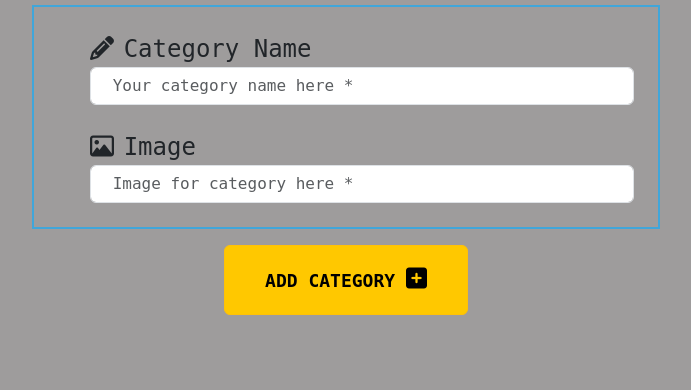
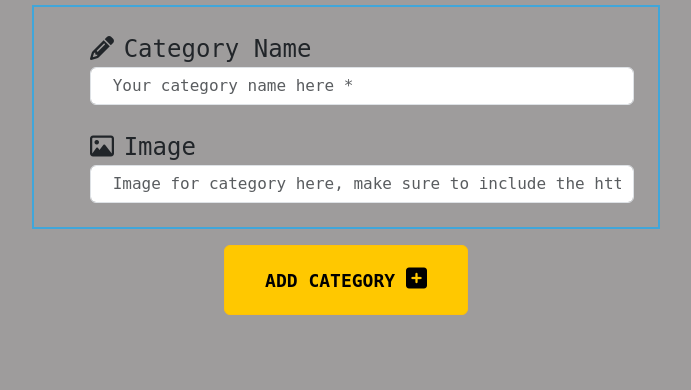
Before and after one commit to Esmael-Pinho/Third-Milestone-Project, a Flask app: page /add_category in a window 1280 px wide. Shown: the part 163-553 px from the top of the page, without its empty margins (294-985 px from the left). Run offline with Flask 2, Linux system fonts and the light colour scheme; some libraries are stand-ins or nearby versions.

Commit message:
added request exceptions to display flash error msg in case url provided is invalid for both add posts and category

```diff
--- a/coreshare/routes.py
+++ b/coreshare/routes.py
@@ -4,6 +4,7 @@ from werkzeug.security import generate_password_hash, check_password_hash
 from coreshare import app, db
 from coreshare.model import User, Category, Post
 import requests
+from requests.exceptions import MissingSchema, ConnectionError
 
 
 @app.route("/")
@@ -93,25 +94,34 @@ def add_category():
         category_name = request.form.get("category_name")
         category_image_url = request.form.get("category_image_url")
 
-        # Validate image URL
-        if not is_valid_image_url(category_image_url):
+        # Check if the user provided an image URL
+        if not category_image_url:
+            # If not, set a default image URL
+            category_image_url = "https://images.pexels.com/photos/3342739/pexels-photo-3342739.jpeg?auto=compress&cs=tinysrgb&w=1260&h=750&dpr=2"
+
+        try:
+            # Validate image URL
+            if not is_valid_image_url(category_image_url):
+                raise MissingSchema("Invalid image URL")
+
+            # Get the user_id of the currently logged-in user
+            user_id = User.query.filter_by(user_name=session["user"]).first().id
+
+            new_category = Category(
+                category_name=category_name,
+                category_image_url=category_image_url,
+                user_id=user_id  # Associate the category with the current user
+            )
+
+            db.session.add(new_category)
+            db.session.commit()
+
+            flash("Category added successfully!", category="success")
+            return redirect(url_for("categories"))
+
+        except (MissingSchema, ConnectionError, Exception) as e:
             flash("Invalid image URL, please try again", category="error")
             return render_template("add_category.html")
-
-        # Get the user_id of the currently logged-in user
-        user_id = User.query.filter_by(user_name=session["user"]).first().id
-
-        new_category = Category(
-            category_name=category_name,
-            category_image_url=category_image_url,
-            user_id=user_id  # Associate the category with the current user
-        )
-
-        db.session.add(new_category)
-        db.session.commit()
-
-        flash("Category added successfully!", category="success")
-        return redirect(url_for("categories"))
 
     return render_template("add_category.html")
 
@@ -156,35 +166,44 @@ def add_post():
         post_description = request.form.get("post_description")
         post_image_url = request.form.get("post_image_url")
 
-        # Validate image URL
-        if not is_valid_image_url(post_image_url):
+        # Check if the user provided an image URL
+        if not post_image_url:
+            # If not, set a default image URL
+            post_image_url = "https://images.pexels.com/photos/3342739/pexels-photo-3342739.jpeg?auto=compress&cs=tinysrgb&w=1260&h=750&dpr=2"
+
+        try:
+            # Validate image URL
+            if not is_valid_image_url(post_image_url):
+                raise MissingSchema("Invalid image URL")
+
+            # Get the user_id of the currently logged-in user
+            user_id = User.query.filter_by(user_name=session["user"]).first().id
+
+            created_at = datetime.utcnow()
+            is_new = bool(request.form.get("is_new"))
+
+            # Retrieve the selected category_id from the form
+            category_id = request.form.get("category_id")
+
+            new_post = Post(
+                post_name=post_name,
+                post_description=post_description,
+                created_at=created_at,
+                post_image_url=post_image_url,
+                is_new=is_new,
+                user_id=user_id,  # Associate the post with the current user
+                category_id=category_id
+            )
+
+            db.session.add(new_post)
+            db.session.commit()
+
+            flash("Your post has been created!", category="success")
+            return redirect(url_for('posts'))
+
+        except (MissingSchema, ConnectionError, Exception) as e:
             flash("Invalid image URL, please try again", category="error")
             return render_template('add_post.html', categories=categories)
-
-         # Get the user_id of the currently logged-in user
-        user_id = User.query.filter_by(user_name=session["user"]).first().id
-
-        created_at = datetime.utcnow()
-        is_new = bool(request.form.get("is_new"))
-
-        # Retrieve the selected category_id from the form
-        category_id = request.form.get("category_id")
-
-        new_post = Post(
-            post_name=post_name,
-            post_description=post_description,
-            created_at=created_at,
-            post_image_url=post_image_url,
-            is_new=is_new,
-            user_id=user_id,  # Associate the post with the current user
-            category_id=category_id
-        )
-
-        db.session.add(new_post)
-        db.session.commit()
-
-        flash("Your post has been created!", category="success")
-        return redirect(url_for('posts'))
 
     return render_template('add_post.html', categories=categories)
 
@@ -212,10 +231,13 @@ def edit_post(post_id):
 
 
 def is_valid_image_url(url):
+    if not url:
+        # If the URL is empty, consider it invalid
+        return True
+
     response = requests.get(url)
-    print(f"Status Code: {response.status_code}")
-    print(f"Headers: {response.headers}")
     return response.status_code == 200 and response.headers['Content-Type'].startswith('image')
+
 
 
 @app.route("/delete_post/<int:post_id>")
--- a/coreshare/templates/add_category.html
+++ b/coreshare/templates/add_category.html
@@ -15,7 +15,7 @@
                     <!-- Image URL -->
                     <li class="list-group-item">
                         <i class="fa-regular fa-image"></i> <label for="category_image_url"> Image</label>
-                        <input id="category_image_url" name="category_image_url" type="text" class="form-control" placeholder=" Image for category here *" required>
+                        <input id="category_image_url" name="category_image_url" type="text" class="form-control" placeholder=" Image for category here, make sure to include the https:// *">
                     </li>
                 </ul>
 
--- a/coreshare/templates/categories.html
+++ b/coreshare/templates/categories.html
@@ -29,7 +29,7 @@
                                         <div class="category-hover-content"><i class="fas fa-plus fa-3x"></i>
                                         </div>
                                     </div>
-                                    <img style="width: 416px; height: 324px;" class="" src="{{ category.category_image_url }}" alt="{{ category.category_name }} Image">
+                                    <img style="width: 416px; height: 324px;" class="category-img" src="{{ category.category_image_url }}" alt="{{ category.category_name }} Image">
                                 </a>
                                 <div class="category-caption">
                                     {% if category.owner.user_name == session.user %}
```
